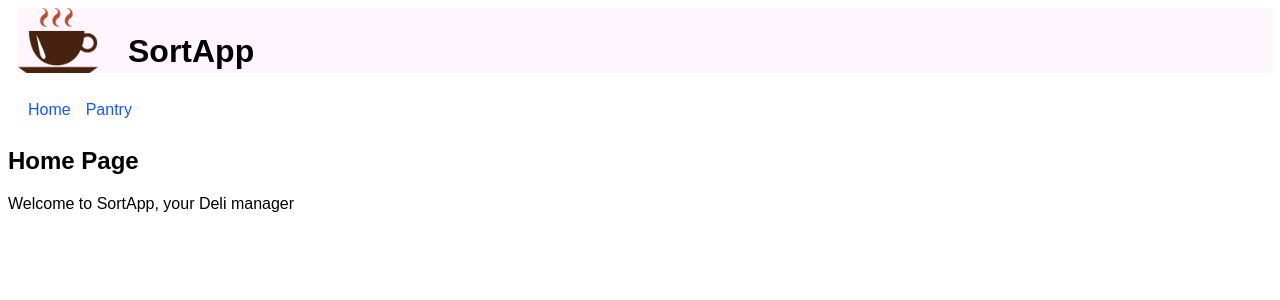
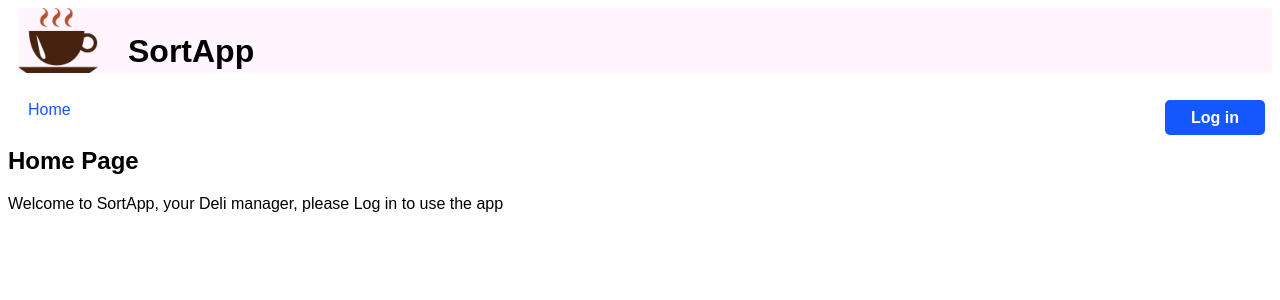
Before and after one commit to emadrigalsw/sortapp, a Django app: page / in a window 1280 px wide. Shown: the top 300 px of the page. Run offline with Django 4.2, Linux system fonts and the light colour scheme.

Commit message:
Create Login Create Logout Put the username after login on base.html Change settings.py to login and logout redirection

```diff
--- a/SortApp/inventory/static/inventory/header.css
+++ b/SortApp/inventory/static/inventory/header.css
@@ -42,6 +42,23 @@ body {
     text-decoration: none;
   }
 
+  .login-button {
+    position: absolute;
+    top: 100px;
+    right: 15px;
+    display: block;
+    width: 80px;
+    height: 15px;
+    background: #1557ff;
+    padding: 10px;
+    text-align: center;
+    border-radius: 5px;
+    color: white;
+    font-weight: bold;
+    line-height: 15px;
+    text-decoration: none;
+  }
+
   .navbar {
   margin-top: 20px;
   display: flex;
--- a/SortApp/inventory/static/inventory/styles.css
+++ b/SortApp/inventory/static/inventory/styles.css
@@ -31,15 +31,16 @@ body {
   }
 
   .my-table th {
-    background-color: #1557ff;
+    background-color: #1da1f2;
     color: white;
   }
 
   .my-button {
-    background-color: #1557ff;
+    background-color: #1da1f2;
     color: white;
     border: none;
     padding: 8px 16px;
     font-size: 16px;
     cursor: pointer;
+    border-radius: 5px;
   }
--- a/SortApp/inventory/templates/inventory/base.html
+++ b/SortApp/inventory/templates/inventory/base.html
@@ -1,10 +1,10 @@
 
 {% load static %}
 <head>
-  {% block head %}
+{% block head %}
 
 
-  {% endblock %}
+{% endblock %}
 </head>
 
 <body>
@@ -12,15 +12,28 @@
 
   <div class="header">
       <img src="{% static 'inventory/Coffee_logo.png' %}" width="80" height="65.4" >
+      {% if user.username %}
+        <a class="logout-button" href="{% url 'logout' %}">Log out</a>
+      {% else %}
+        <a class="login-button" href="{% url 'login' %}">Log in</a>
+      {% endif %}
       <div class="header-content">
           <h1 class="header-title">SortApp</h1>
       </div>
   </div>
+  {% if user.username %}
   <nav class="navbar">
       <a class="nav-item" href="{% url 'home' %}">Home</a>
       <a class="nav-item" href="{% url 'pantry' %}">Pantry</a>
   </nav>
-
+  {% else %}
+  <nav class="navbar">
+    <a class="nav-item" href="{% url 'home' %}">Home</a>
+  </nav>
+  {% endif %}
+  {% if user.username %}
+          <h4 class="header-greet">Welcome {{ user.username }}!</h4>
+  {% endif %}
     {% block content %}
     {% endblock %}
 </body>
--- a/SortApp/inventory/templates/inventory/pantry.html
+++ b/SortApp/inventory/templates/inventory/pantry.html
@@ -8,7 +8,7 @@
 {% block content %}
 <h2>Pantry</h2>
 <p>These are the ingredients you have avaliable right now!</p>
-<a href="{% url "create_ingredient" %}" class="my-button">Add Ingredient</a>
+<a href="{% url "create_ingredient" %}" class="my-button">+ Add Ingredient</a>
 <br>
 <br>
 <table class="my-table">
--- a/SortApp/inventory/urls.py
+++ b/SortApp/inventory/urls.py
@@ -1,8 +1,9 @@
-from django.urls import path
+from django.urls import path, include
 from . import views
 
 urlpatterns = [
     path('', views.home, name='home'),
+    path('accounts/', include('django.contrib.auth.urls')),
     path('pantry/', views.Pantry.as_view(), name='pantry'),
     path('pantry/addingredient/',
          views.AddIngredient.as_view(), name='create_ingredient'),
@@ -10,4 +11,5 @@ urlpatterns = [
          views.UpdateIngredientView.as_view(), name='update_ingredient'),
     path('pantry/<pk>/delete/', views.DeleteIngredientView.as_view(),
          name='delete_ingredient'),
+    path('logout/', views.logout_request, name='logout'),
 ]
--- a/SortApp/inventory/views.py
+++ b/SortApp/inventory/views.py
@@ -1,11 +1,16 @@
-from django.shortcuts import render
+from django.shortcuts import render, redirect
 from django.views.generic import ListView, CreateView, UpdateView, DeleteView
 from .models import Ingredient
 from .forms import IngredientForm
-
+from django.contrib.auth.decorators import login_required
+from django.contrib.auth.mixins import LoginRequiredMixin
+from django.contrib.auth.forms import UserCreationForm
+from django.urls import reverse_lazy
+from django.contrib.auth import logout
 # Create your views here.
 
 
+# @login_required
 def home(request):
     """
      Displays home page.
@@ -14,14 +19,22 @@ def home(request):
 
      :template:`inventory/home.html`
      """
-    context = {'text': 'Welcome to SortApp, your Deli manager'}
+    context = {
+        'text': 'Welcome to SortApp, your Deli manager, please Log in to use the app'}
     return render(request, 'inventory/home.html', context)
 
 
-class Pantry(ListView):
+def logout_request(request):
+
+    logout(request)
+    return redirect('home')
+
+
+class Pantry(LoginRequiredMixin, ListView):
     """
     Displays the Pantry view, the list of ingredients.
     """
+
     model = Ingredient
     template_name = "inventory/pantry.html"
 
```
Also changed, not shown: SortApp/SortApp/settings.py (+9 -0 lines), SortApp/inventory/static/inventory/login.css (added, +30 -0 lines), SortApp/inventory/templates/registration/login.html (added, +17 -0 lines), SortApp/db.sqlite3.
